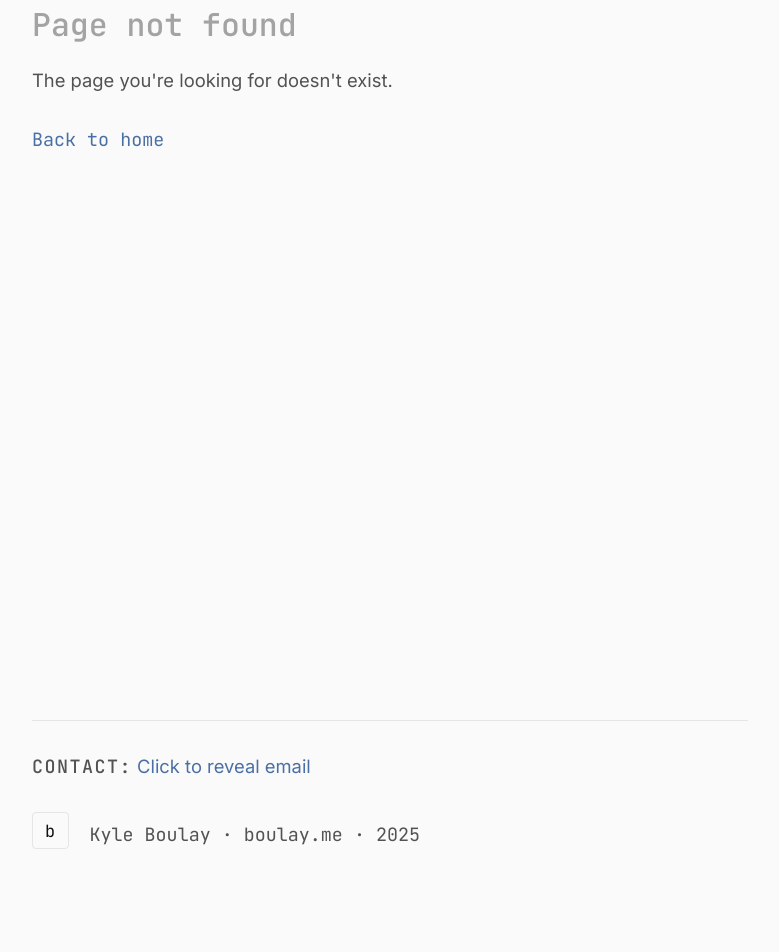
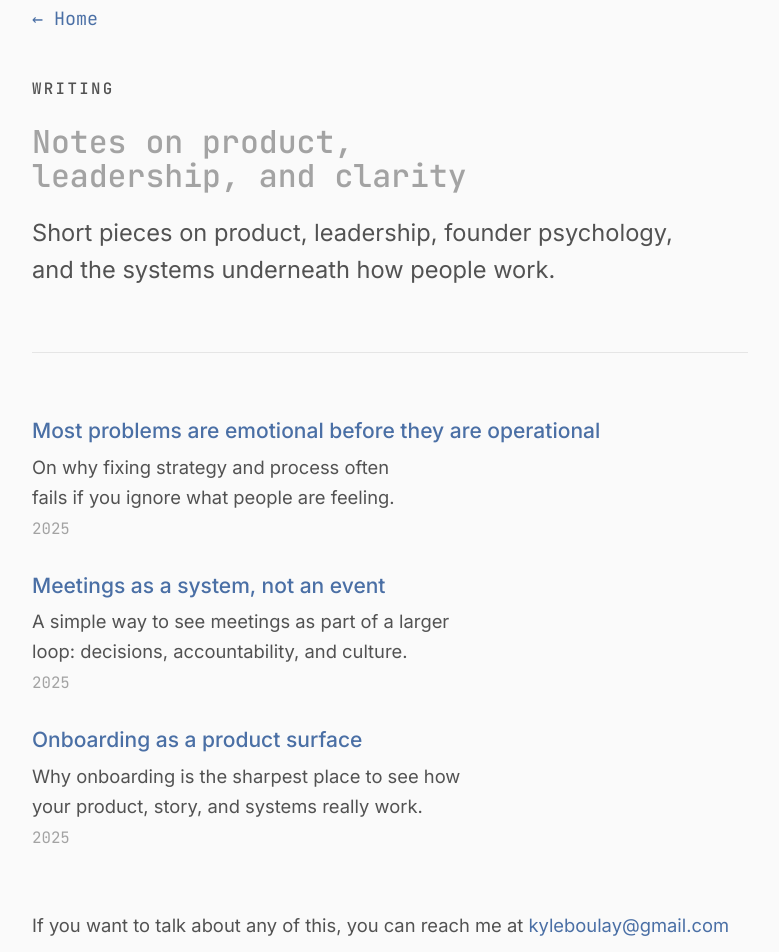
Before and after one commit to kysebo/boulay-site, a Next.js app: page /writing in a window 1280 px wide. Before the commit this address had no page. Shown: the part 80-1032 px from the top of the page, without its empty margins (31-810 px from the left). Before the commit the page ends 980 px from the top, so only its background shows below. Built offline with nearby package versions, Linux system fonts and the light colour scheme.

Commit message:
added writing page

```diff
--- /dev/null
+++ b/app/writing/page.tsx
@@ -0,0 +1,100 @@
+import Link from 'next/link'
+import { Balancer } from 'react-wrap-balancer'
+import Footer from '@/components/Footer'
+
+const posts = [
+  {
+    slug: "emotional-before-operational",
+    title: "Most problems are emotional before they are operational",
+    description: "On why fixing strategy and process often fails if you ignore what people are feeling.",
+    year: "2025"
+  },
+  {
+    slug: "meetings-as-a-system",
+    title: "Meetings as a system, not an event",
+    description: "A simple way to see meetings as part of a larger loop: decisions, accountability, and culture.",
+    year: "2025"
+  },
+  {
+    slug: "onboarding-as-a-product-surface",
+    title: "Onboarding as a product surface",
+    description: "Why onboarding is the sharpest place to see how your product, story, and systems really work.",
+    year: "2025"
+  }
+]
+
+export default function WritingPage() {
+  return (
+    <>
+      <main className="min-h-screen bg-[#fafafa] text-[#111]">
+        <div className="max-w-[800px] mx-auto md:mx-0 md:ml-4 px-8 pt-16 pb-8">
+
+          {/* BACK LINK */}
+          <Link
+            href="/"
+            className="font-mono text-sm text-[#4a6fa5] underline-offset-2 cursor-pointer"
+          >
+            ← Home
+          </Link>
+
+          {/* TITLE BLOCK */}
+          <header>
+            <section className="pb-6 mt-8">
+              <p className="font-mono uppercase text-xs tracking-[0.15em] font-medium text-neutral-600 mb-5">
+                WRITING
+              </p>
+              <h1 className="font-mono text-2xl md:text-2xl font-medium leading-[1.1] text-neutral-400">
+                <Balancer>Notes on product, leadership, and clarity</Balancer>
+              </h1>
+              <p className="mt-4 text-base md:text-lg text-neutral-600">
+                <Balancer>
+                  Short pieces on product, leadership, founder psychology, and the systems underneath how people work.
+                </Balancer>
+              </p>
+            </section>
+          </header>
+
+          {/* WRITING LIST */}
+          <section className="mt-6 border-t border-neutral-200 pt-12">
+            <ul className="space-y-6">
+              {posts.map((post) => (
+                <li key={post.slug}>
+                  <Link
+                    href={`/writing/${post.slug}`}
+                    className="text-[#4a6fa5] underline-offset-2 font-medium"
+                  >
+                    <Balancer>{post.title}</Balancer>
+                  </Link>
+                  <p className="text-sm leading-relaxed text-neutral-600 mt-1">
+                    <Balancer>{post.description}</Balancer>
+                  </p>
+                  <p className="text-xs text-neutral-400 mt-1 font-mono">
+                    {post.year}
+                  </p>
+                </li>
+              ))}
+            </ul>
+          </section>
+
+          {/* CONTACT */}
+          <section className="mt-12">
+            <p className="text-sm leading-relaxed text-neutral-600">
+              <Balancer>
+                If you want to talk about any of this, you can reach me at{' '}
+                <a
+                  href="mailto:kyleboulay@gmail.com"
+                  className="text-[#4a6fa5] underline-offset-2"
+                >
+                  kyleboulay@gmail.com
+                </a>
+              </Balancer>
+            </p>
+          </section>
+
+        </div>
+      </main>
+
+      <Footer />
+    </>
+  );
+}
```
